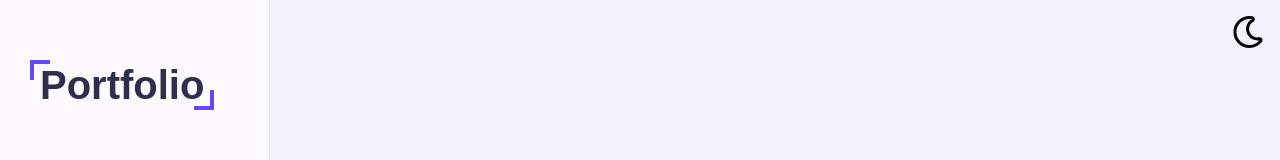
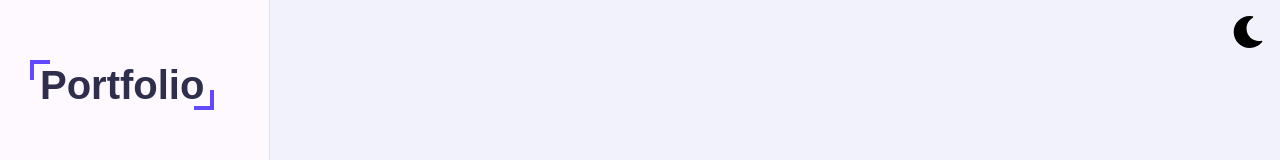
Before and after one commit to darkxweb/darkxcloud, a Next.js app: page / in a window 1280 px wide. Shown: the top 160 px of the page. Built offline with nearby package versions, Linux system fonts and the light colour scheme.

Commit message:
Initial Commit

```diff
--- a/src/components/panel/ThemeSwitch.tsx
+++ b/src/components/panel/ThemeSwitch.tsx
@@ -1,6 +1,6 @@
 'use client';
 
-import { FaRegSun, FaRegMoon  } from "react-icons/fa";
+import { FaSun, FaMoon  } from "react-icons/fa";
 import { useTheme } from "next-themes";
 
 const ThemeSwitch = () => {
@@ -14,7 +14,7 @@ const ThemeSwitch = () => {
   return (
     <div className="theme">
       <button onClick={toggleTheme}>
-        {theme === "light" ? <FaRegSun /> : <FaRegMoon />}
+        {theme === "light" ? <FaSun /> : <FaMoon />}
       </button>
     </div>
   );
```
